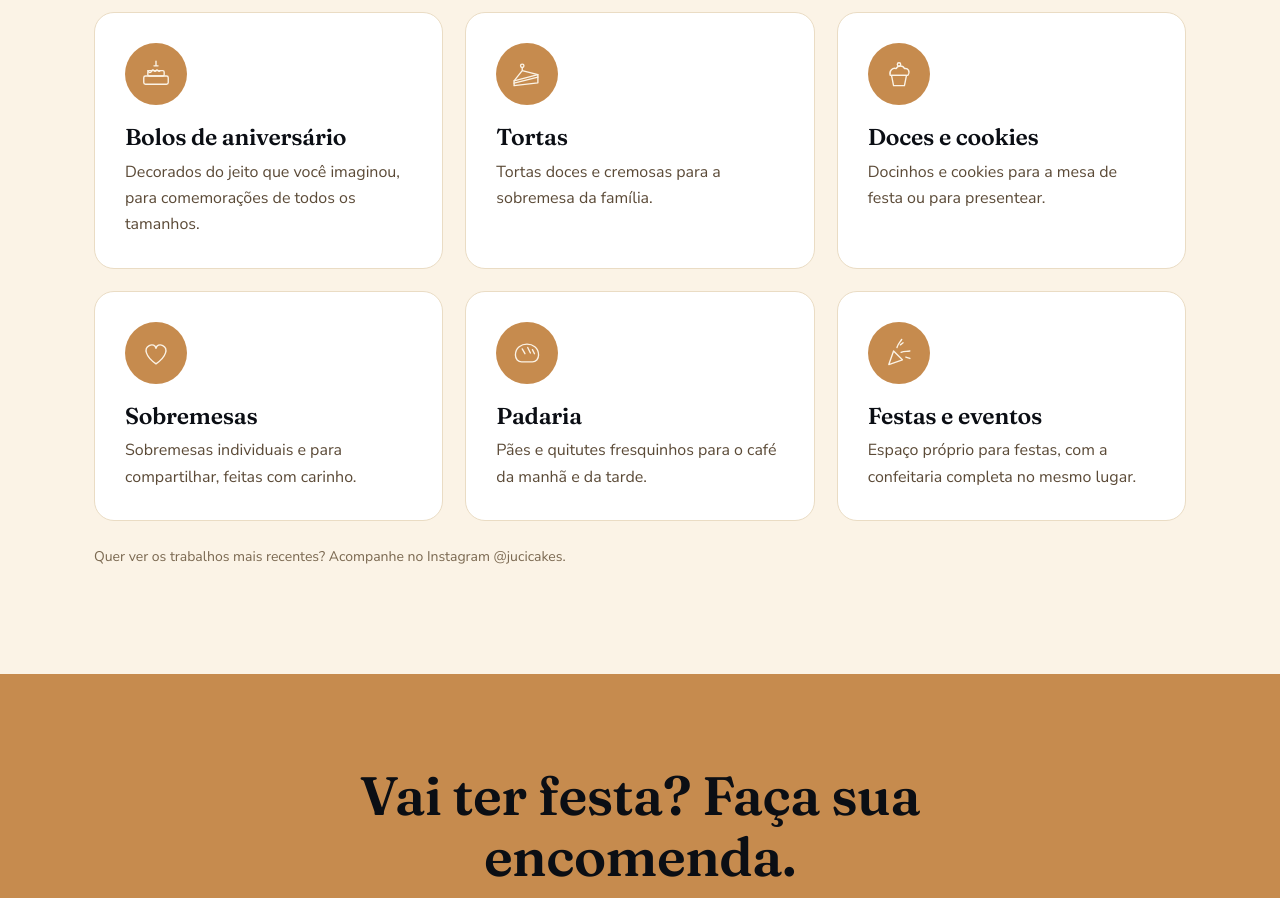
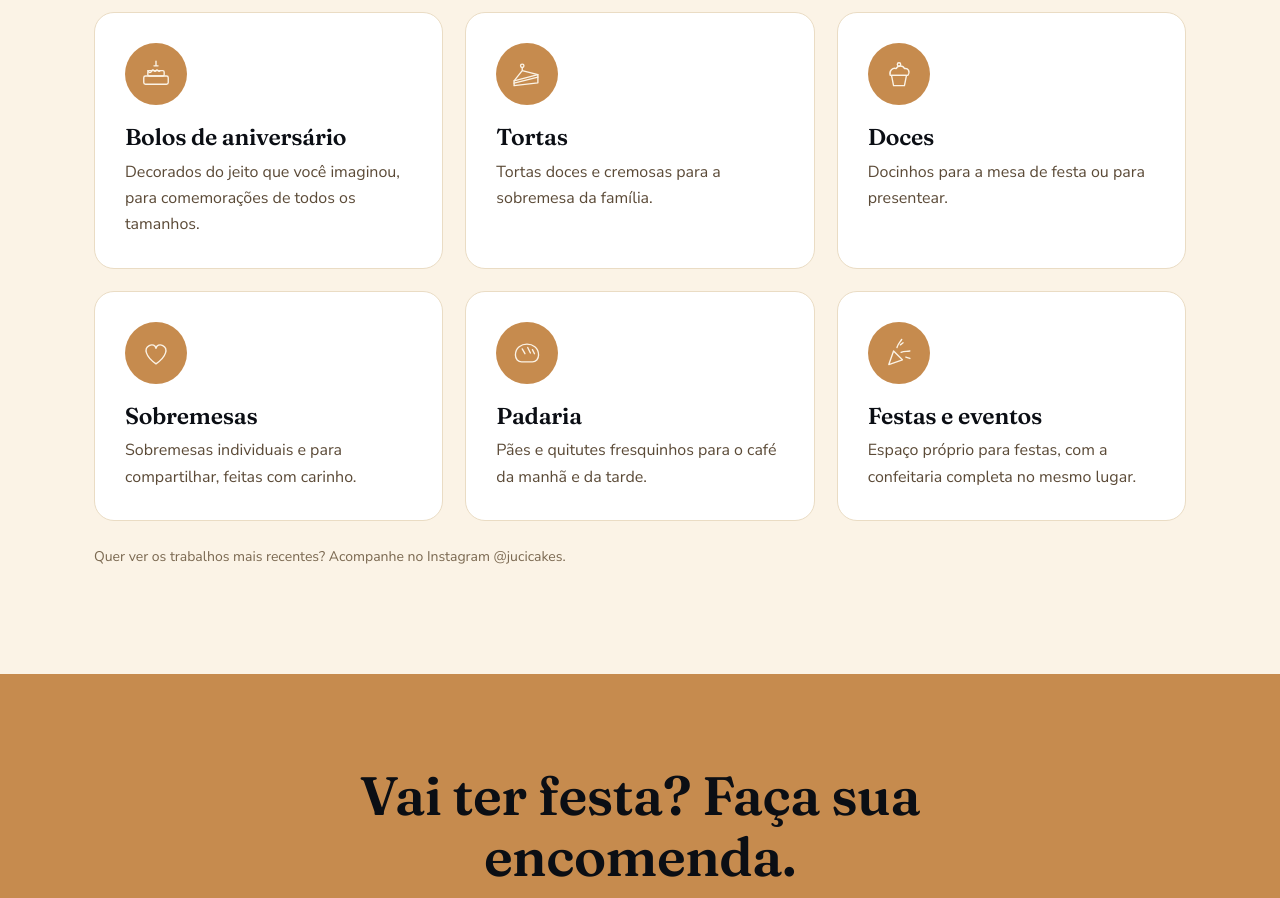
Before and after one commit to GustavoRahmeier/juciCakes, a plain HTML site: page index.html in a window 1280 px wide. Shown: the part 2320-3218 px from the top of the page. Drawn offline with Linux system fonts and the light colour scheme.

Commit message:
Update heading and paragraph in index.html

```diff
--- a/index.html
+++ b/index.html
@@ -599,8 +599,8 @@
                         <div class="ic"><svg>
                                 <use href="#cup" />
                             </svg></div>
-                        <h3>Doces e cookies</h3>
-                        <p>Docinhos e cookies para a mesa de festa ou para presentear.</p>
+                        <h3>Doces</h3>
+                        <p>Docinhos para a mesa de festa ou para presentear.</p>
                     </article>
                     <article class="card">
                         <div class="ic"><svg>
```
